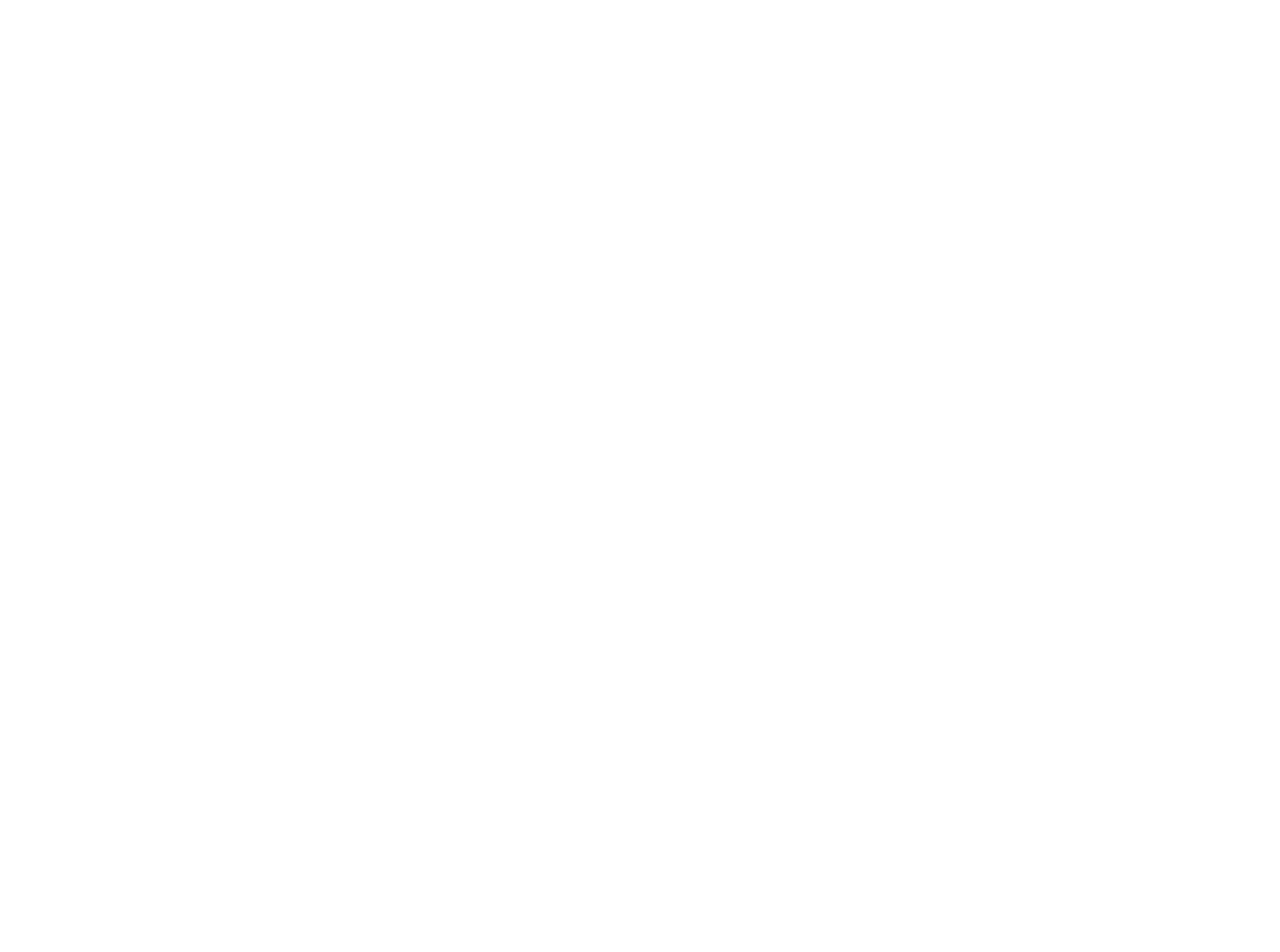
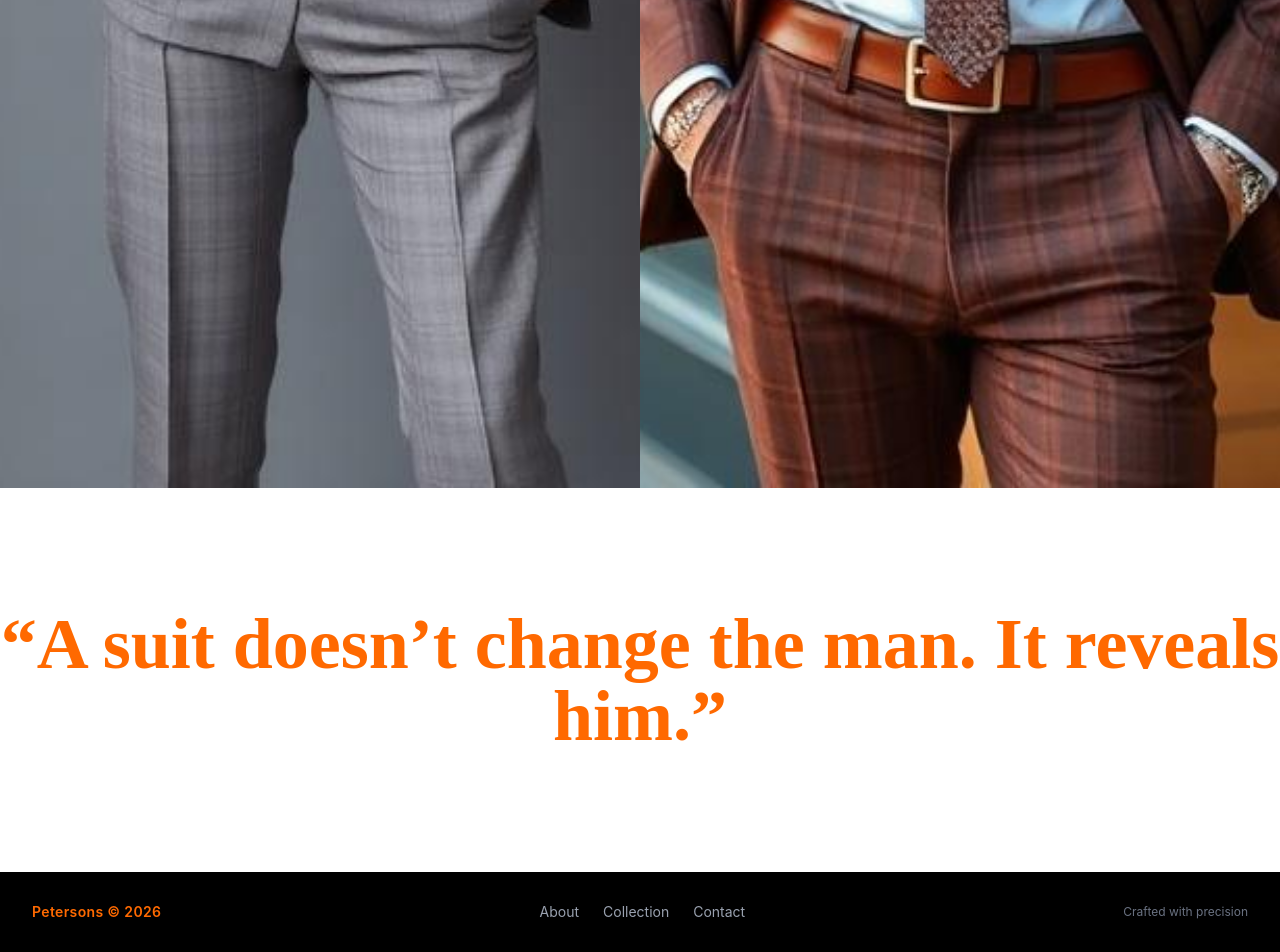
Before and after one commit to yellowrevolver22/Petersons-DC, a React (Vite) app: page / in a window 1280 px wide. Shown: the part 2490-3442 px from the top of the page. Before the commit the page ends 2338 px from the top, so only its background shows below. Built offline with nearby package versions, Linux system fonts and the light colour scheme; a web font is replaced by a local one.

Commit message:
finished site(responsiveness)

```diff
--- a/index.html
+++ b/index.html
@@ -2,10 +2,10 @@
 <html lang="en">
   <head>
     <meta charset="UTF-8" />
-    <link rel="icon" type="image/svg+xml" href="/favicon.svg" />
+    <link rel="icon" type="image/svg+xml" href="/pngtree-abstract-orange-letter-p-logo-clipart-png-image_19946055.png" />
     <link rel="preload" as="image" href="/banner-photo.jpg">
     <meta name="viewport" content="width=device-width, initial-scale=1.0" />
-    <title>petersons</title>
+    <title>Petersons</title>
   </head>
   <body>
     <div id="root"></div>
--- a/src/App.tsx
+++ b/src/App.tsx
@@ -1,8 +1,10 @@
 import './App.css'
 import Banner from './components/Banner'
+import Footer from './components/Footer'
 import Navbar from './components/Navbar'
 import PageCards from './components/PageCards'
 import PageCardsTwo from './components/PageCardsTwo'
+import Quote from './components/Quote'
 
 
 function App() {
@@ -12,6 +14,8 @@ function App() {
       <Banner></Banner>
       <PageCards></PageCards>
       <PageCardsTwo></PageCardsTwo>
+      <Quote></Quote>
+      <Footer></Footer>
     </>
   )
 }
--- /dev/null
+++ b/src/components/Footer.tsx
@@ -0,0 +1,22 @@
+export default function Footer() {
+  return (
+
+    <footer className="h-[10vh] bg-black text-orange-500 flex items-center justify-between px-8 text-sm">
+
+      <div className="font-semibold tracking-wide">
+        Petersons © 2026
+      </div>
+
+      <div className="flex gap-6 text-gray-400">
+        <a href="#" className="hover:text-orange-500 transition">About</a>
+        <a href="#" className="hover:text-orange-500 transition">Collection</a>
+        <a href="#" className="hover:text-orange-500 transition">Contact</a>
+      </div>
+
+      <div className="text-gray-500 text-xs">
+        Crafted with precision
+      </div>
+
+    </footer>
+  )
+}
--- a/src/components/PageCardsTwo.tsx
+++ b/src/components/PageCardsTwo.tsx
@@ -6,23 +6,23 @@ export default function PageCardsTwo() {
       <div className="flex w-full">
 
         {/* WOMEN CARD */}
-        <div className="relative w-full h-[120vh]">
+        <div className="relative w-full h-[200vh]">
 
           {/* IMAGE */}
-          <motion.div
-            initial={{ scale: 1.2 }}
-            whileInView={{ scale: 1 }}
-            transition={{ duration: 1, ease: [0.5, 0, 0, 1] }}
-            className="absolute inset-0"
+          <div
+            className="absolute inset-0 overflow-hidden"
           >
-            <img
+            <motion.img
+              initial={{ scale: 1.2 }}
+              whileInView={{ scale: 1 }}
+              transition={{ duration: 1, ease: [0.5, 0, 0, 1] }}
               className="w-full h-full object-cover object-top"
               src="/women-in-suit.jpg"
             />
-          </motion.div>
+          </div>
 
           {/* STICKY TEXT */}
-          <div className="sticky top-0 h-screen flex flex-col justify-center items-center text-white z-10 gap-2 text-2xl font-playfair">
+          <div className="sticky top-0 h-[110vh] flex flex-col justify-center items-center text-white z-10 gap-2 text-2xl font-playfair">
             Introducing Women Collection
             <button className="p-2 text-sm bg-orange-500 font-namdhingo text-gray-100 border border-orange-500 hover:bg-transparent hover:border-orange-500 hover:text-orange-500 transition duration-300 cursor-pointer mb-10">
               SHOW COLLECTION
@@ -32,23 +32,23 @@ export default function PageCardsTwo() {
         </div>
 
         {/* MEN CARD */}
-        <div className="relative w-full h-[120vh]">
+        <div className="relative w-full h-[200vh]">
 
           {/* IMAGE */}
-          <motion.div
-            initial={{ scale: 1.2 }}
-            whileInView={{ scale: 1 }}
-            transition={{ duration: 1, ease: [0.5, 0, 0, 1] }}
-            className="absolute inset-0"
+          <div
+            className="absolute inset-0 overflow-hidden"
           >
-            <img
+            <motion.img
+              initial={{ scale: 1.2 }}
+              whileInView={{ scale: 1 }}
+              transition={{ duration: 1, ease: [0.5, 0, 0, 1] }}
               className="w-full h-full object-cover object-top"
               src="/men-in-suit.jpg"
             />
-          </motion.div>
+          </div>
 
           {/* STICKY TEXT */}
-          <div className="sticky top-0 h-screen flex flex-col justify-center items-center text-white z-10 gap-2 text-2xl text-center font-playfair">
+          <div className="sticky top-0 h-[110vh] flex flex-col justify-center items-center text-white z-10 gap-2 text-2xl text-center font-playfair">
             Introducing Men Collection
             <button className="p-2 text-sm bg-orange-500 font-namdhingo text-gray-100 border border-orange-500 hover:bg-transparent hover:border-orange-500 hover:text-orange-500 transition duration-300 cursor-pointer mb-10">
               SHOW COLLECTION
--- /dev/null
+++ b/src/components/Quote.tsx
@@ -0,0 +1,13 @@
+import {motion} from 'framer-motion'
+
+export default function Quote(){
+  return (
+    <motion.div
+      initial={{x:-80,opacity:0}}
+      whileInView={{x:0,opacity:1}}
+      transition={{duration:1,type:"tween"}}
+      className="my-30">
+      <h1 className="text-7xl text-orange-500 w-full flex justify-center text-center font-playfair font-semibold">“A suit doesn’t change the man. It reveals him.”</h1>
+    </motion.div>
+  )
+}
```
Also changed, not shown: public/pngtree-abstract-orange-letter-p-logo-clipart-png-image_19946055.png (added).
